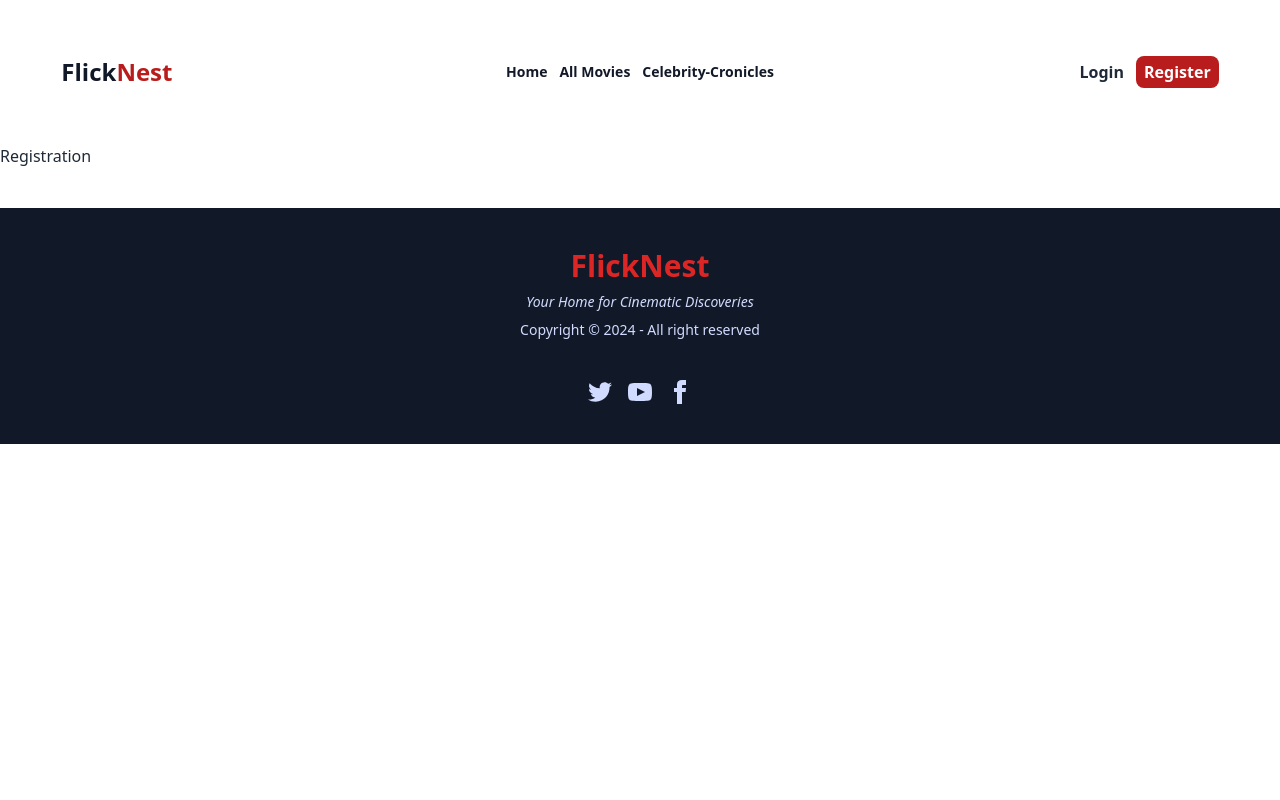
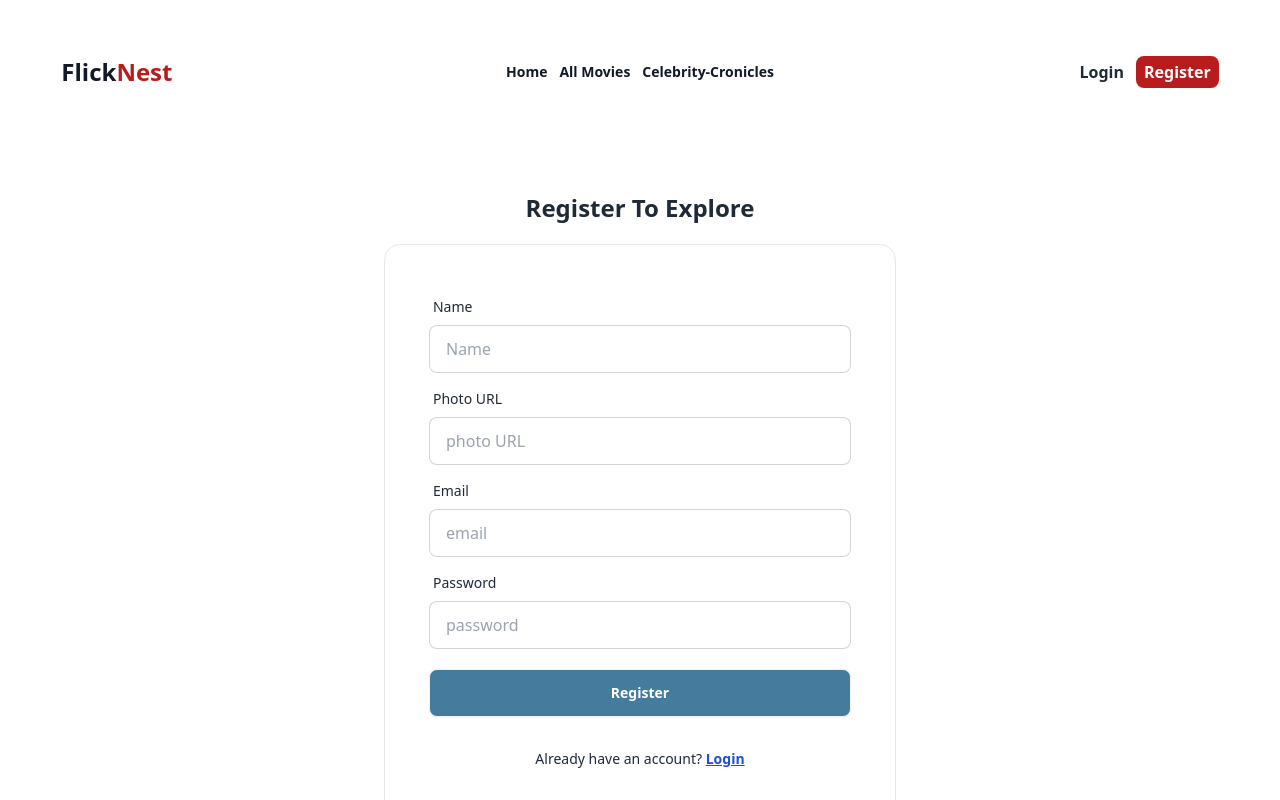
Before and after one commit to Sajnin14/FlickNest, a React (Vite) app: page /auth/register in a window 1280 px wide. Shown: the top 800 px of the page. Built offline with nearby package versions, Linux system fonts and the light colour scheme.

Commit message:
registration page done

```diff
--- a/package.json
+++ b/package.json
@@ -16,7 +16,9 @@
     "match-sorter": "^8.0.0",
     "react": "^18.3.1",
     "react-dom": "^18.3.1",
+    "react-icons": "^5.4.0",
     "react-router-dom": "^7.0.2",
+    "react-toastify": "^10.0.6",
     "sort-by": "^0.0.2"
   },
   "devDependencies": {
--- a/src/MainPage.jsx
+++ b/src/MainPage.jsx
@@ -1,6 +1,8 @@
 import { Outlet } from "react-router-dom";
 import Navbar from "./maincomponents/navbar/Navbar";
 import Footer from "./maincomponents/Footer";
+import { ToastContainer } from "react-toastify";
+import 'react-toastify/dist/ReactToastify.css';
 
 
 const MainPage = () => {
@@ -9,7 +11,10 @@ const MainPage = () => {
            <Navbar></Navbar>
            <Outlet></Outlet>
            <Footer></Footer>
+
+           <ToastContainer></ToastContainer>
         </div>
+
     );
 };
 
--- a/src/auth/Registration.jsx
+++ b/src/auth/Registration.jsx
@@ -1,8 +1,95 @@
+import { useContext, useState } from "react";
+import { FcGoogle } from "react-icons/fc";
+import { Link, useNavigate } from "react-router-dom";
+import { toast, ToastContainer } from "react-toastify";
+import { AuthContext } from "../provider/AuthProvider";
 
 const Registration = () => {
+    const {createUser, googleSign} = useContext(AuthContext);
+    const navigate = useNavigate();
+
+    const [errorMessage, setErrorMessage] = useState('');
+
+    const handleRegister = (event) => {
+        event.preventDefault();
+
+        const form = new FormData(event.target);
+        const name = form.get("name");
+        const photo = form.get("photo");
+        const email = form.get("email");
+        const password = form.get("password");
+        console.log(name, email, photo, password);
+
+        const passwordRegex = /^(?=.*[A-Z])(?=.*[a-z]).{6,}$/;
+
+        if(!passwordRegex.test(password)){
+           setErrorMessage('The password must contain at least one uppercase letter, one lowercase letter, and be at least 6 characters long.');
+           return;
+        }
+
+        createUser(email, password)
+        .then(res => {
+            console.log(res.user);
+            navigate('/');
+        })
+        .catch(err => {
+            toast.error(err.code);
+        })
+
+    }
+
+    const handleGoogle = () =>{
+        googleSign()
+    }
+
+
     return (
         <div>
-            <h3>Registration</h3>
+            <div className="w-11/12 mx-auto p-12">
+                <h2 className="text-center text-2xl font-semibold">Register To Explore</h2>
+                <div className="card bg-base-100 mx-auto max-w-lg shrink-0 border my-5 p-3">
+                    <form onSubmit={handleRegister} className="card-body">
+                        <div className="form-control">
+                            <label className="label">
+                                <span className="label-text">Name</span>
+                            </label>
+                            <input name="name" type="text" placeholder="Name" className="input input-bordered" required />
+                        </div>
+
+                        <div className="form-control">
+                            <label className="label">
+                                <span className="label-text">Photo URL</span>
+                            </label>
+                            <input name="photo" type="text" placeholder="photo URL" className="input input-bordered" required />
+                        </div>
+                        <div className="form-control">
+                            <label className="label">
+                                <span className="label-text">Email</span>
+                            </label>
+                            <input name="email" type="email" placeholder="email" className="input input-bordered" required />
+                        </div>
+                        <div className="form-control">
+                            <label className="label">
+                                <span className="label-text">Password</span>
+                            </label>
+                            <input name="password" type="password" placeholder="password" className="input input-bordered" required />
+                        </div>
+                        {
+                            errorMessage && <p className="text-red-600 text-sm">{errorMessage}</p>
+                        }
+                        <div className="form-control mt-3">
+                            <button className="btn bg-[#457B9D] text-white">Register</button>
+
+                        </div>
+                    </form>
+
+                    <p className="text-center text-sm">Already have an account? <Link to='/auth/login' className="text-blue-700 underline font-semibold">Login</Link></p>
+
+                    <button onClick={handleGoogle} className="btn bg-base-300 mt-12 mx-5"><FcGoogle className="text-xl"></FcGoogle> Sign-in With Google</button>
+                </div>
+
+                <ToastContainer position="top-center"></ToastContainer>
+            </div>
         </div>
     );
 };
--- a/src/main.jsx
+++ b/src/main.jsx
@@ -12,6 +12,7 @@ import Login from './auth/Login';
 import Registration from './auth/Registration';
 import AllMovies from './Pages/AllMovies';
 import Celebrity from './Pages/Celebrity';
+import AuthProvider from './provider/AuthProvider';
 
 
 const router = createBrowserRouter([
@@ -45,6 +46,6 @@ const router = createBrowserRouter([
 ]);
 createRoot(document.getElementById('root')).render(
   <StrictMode>
-     <RouterProvider router={router} />
+    <AuthProvider> <RouterProvider router={router} /></AuthProvider>
   </StrictMode>,
 )
--- /dev/null
+++ b/src/provider/AuthProvider.jsx
@@ -0,0 +1,54 @@
+import { createContext, useState } from "react";
+import PropTypes from 'prop-types';
+import { createUserWithEmailAndPassword, getAuth, GoogleAuthProvider, signInWithPopup } from "firebase/auth";
+import app from "../firbase/firebase.config";
+import { toast } from "react-toastify";
+
+export const AuthContext = createContext(null);
+const auth = getAuth(app);
+
+
+const AuthProvider = ({ children }) => {
+
+    const googleProvider = new GoogleAuthProvider();
+
+    const [loader, setLoader] = useState(true);
+
+    const createUser = (email, password) =>{
+        loader(true);
+       return createUserWithEmailAndPassword(auth, email, password)
+    }
+
+    const googleSign = () =>{
+        const signInWithGoogle = signInWithPopup(auth, googleProvider)
+        .then(() => {
+            toast.success('Login Successfull', {position: 'top-center' });
+        })
+        .catch(err => {
+            toast.err(<p>{err.message} </p>, {
+                position: 'top-center'
+            })
+        })
+
+        return signInWithGoogle;
+    }
+
+
+
+    const authValue = {
+        loader,
+      setLoader,
+      createUser,
+      googleSign,
+    }
+    return (
+        <AuthContext.Provider value={authValue}>
+            {children}
+        </AuthContext.Provider>
+    );
+};
+
+AuthProvider.propTypes = {
+    children: PropTypes.object
+}
+export default AuthProvider;
```
Also changed, not shown: 1 other file (tests, documents, lock files or other folders).
